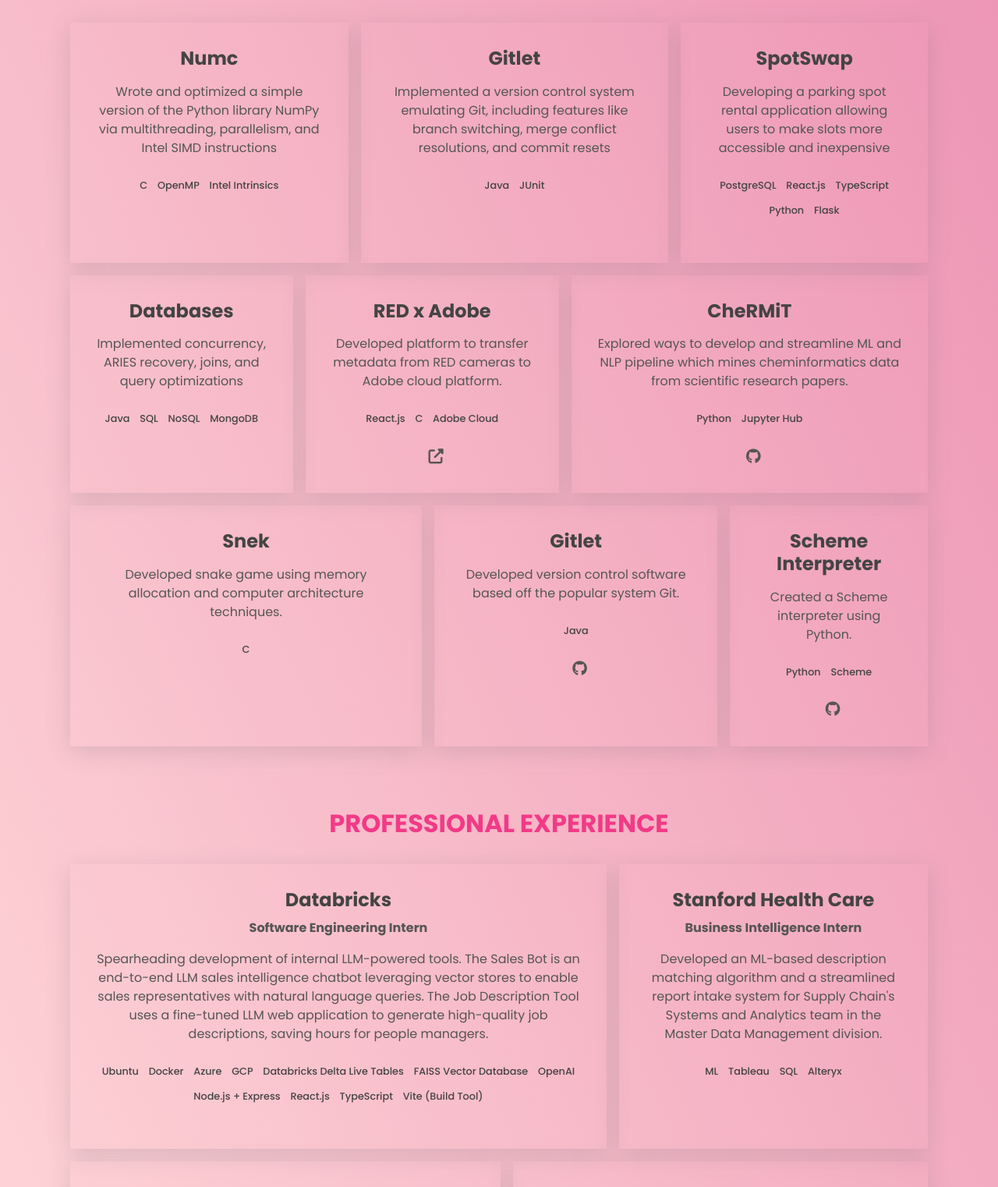
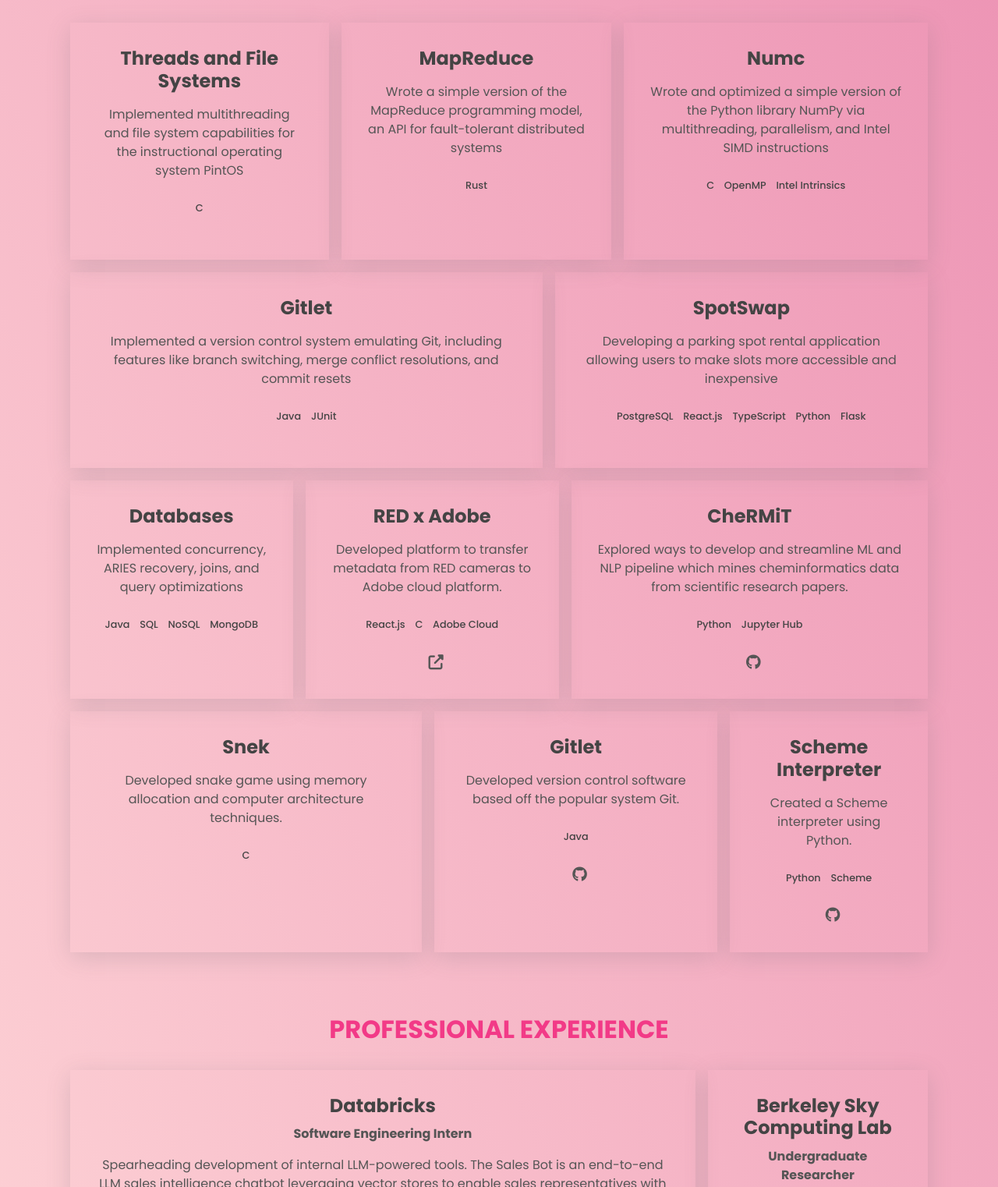
Before and after one commit to jananisriram/jananisriram.github.io, a plain HTML site: page index.html in a window 1280 px wide. Shown: the part 624-2146 px from the top of the page at 78% size. Drawn offline with Linux system fonts and the light colour scheme.

Commit message:
updated with new information

```diff
--- a/index.html
+++ b/index.html
@@ -100,6 +100,46 @@
       <div class="projects__grid">
 
         <div class="project">
+          <h3>Threads and File Systems</h3>
+          <p class="project__description">
+            Implemented multithreading and file system capabilities for the instructional operating system PintOS
+          </p>
+          <ul class="project__stack">
+            <li class="project__stack-item">C</li>
+          </ul>
+          <!--
+          <a href="https://github.com" aria-label="source code" class="link link--icon">
+            <i aria-hidden="true" class="fab fa-github"></i>
+          </a>
+          -->
+          <!--
+          <a href="https://www.red.com/" aria-label="live preview" class="link link--icon">
+            <i aria-hidden="true" class="fas fa-external-link-alt"></i>
+          </a>
+          -->
+        </div>
+
+        <div class="project">
+          <h3>MapReduce</h3>
+          <p class="project__description">
+            Wrote a simple version of the MapReduce programming model, an API for fault-tolerant distributed systems
+          </p>
+          <ul class="project__stack">
+            <li class="project__stack-item">Rust</li>
+          </ul>
+          <!--
+          <a href="https://github.com" aria-label="source code" class="link link--icon">
+            <i aria-hidden="true" class="fab fa-github"></i>
+          </a>
+          -->
+          <!--
+          <a href="https://www.red.com/" aria-label="live preview" class="link link--icon">
+            <i aria-hidden="true" class="fas fa-external-link-alt"></i>
+          </a>
+          -->
+        </div>
+
+        <div class="project">
           <h3>Numc</h3>
           <p class="project__description">
             Wrote and optimized a simple version of the Python library NumPy via multithreading, parallelism, and Intel SIMD instructions
@@ -120,7 +160,9 @@
           </a>
           -->
         </div>
+        </div>
 
+        <div class="projects__grid">
           <div class="project">
             <h3>Gitlet</h3>
             <p class="project__description">
@@ -166,6 +208,7 @@
             -->
           </div>
         </div>
+
         <div class="projects__grid">
 
         <div class="project">
@@ -335,16 +378,13 @@
         </div>
 
         <div class="project">
-          <h3>Stanford Health Care</h3>
-          <h6 style="padding-top: 10px;">Business Intelligence Intern</h6>
+          <h3>Berkeley Sky Computing Lab</h3>
+          <h6 style="padding-top: 10px;">Undergraduate Researcher</h6>
           <p class="project__description">
-            Developed an ML-based description matching algorithm and a streamlined report intake system for Supply Chain's Systems and Analytics team in the Master Data Management division.
+            Working with graduate researcher Neil Giridharan on cryptographic applications in distributed systems.
           </p>
           <ul class="project__stack">
-            <li class="project__stack-item">ML</li>
-            <li class="project__stack-item">Tableau</li>
-            <li class="project__stack-item">SQL</li>
-            <li class="project__stack-item">Alteryx</li>
+            <li class="project__stack-item">Rust</li>
           </ul>
 
           <!--
@@ -358,6 +398,7 @@
           </a>
           -->
         </div>
+
         </div>
         <div class="projects__grid">
 
@@ -390,7 +431,7 @@
 
           <h6 style="padding-top: 10px;">Teaching Assistant (TA)</h6>
           <p class="project__description">
-            Lead weekly discussions for 30 students, host personal office hours, and manage course logistics and grading schema for 500+ students
+            Lead weekly discussions for 30 students, host personal office hours, and manage course logistics and grading schema for 500+ students in CS 186 (Databases).
           </p>
 
           <h6 style="padding-top: 10px;">Tutor</h6>
@@ -462,6 +503,31 @@
           <a href="https://pine-biotech.com/" target="_blank" aria-label="live preview" class="link link--icon">
             <i aria-hidden="true" class="fas fa-external-link-alt"></i>
           </a>
+        </div>
+
+        <div class="project">
+          <h3>Stanford Health Care</h3>
+          <h6 style="padding-top: 10px;">Business Intelligence Intern</h6>
+          <p class="project__description">
+            Developed an ML-based description matching algorithm and a streamlined report intake system for Supply Chain's Systems and Analytics team in the Master Data Management division.
+          </p>
+          <ul class="project__stack">
+            <li class="project__stack-item">ML</li>
+            <li class="project__stack-item">Tableau</li>
+            <li class="project__stack-item">SQL</li>
+            <li class="project__stack-item">Alteryx</li>
+          </ul>
+
+          <!--
+          <a href="https://github.com" aria-label="source code" class="link link--icon">
+            <i aria-hidden="true" class="fab fa-github"></i>
+          </a>
+          -->
+          <!--
+          <a href="https://csmentors.berkeley.edu/#/bios/cs61b" aria-label="live preview" class="link link--icon">
+            <i aria-hidden="true" class="fas fa-external-link-alt"></i>
+          </a>
+          -->
         </div>
 
       </div>
@@ -562,6 +628,7 @@
 
       <h2 class="section__title">Skills</h2>
       <ul class="skills__list">
+        <li class="skills__list-item btn btn--plain">Operating Systems and Systems Programming (C, Rust, MapReduce, Threading)</li>
         <li class="skills__list-item btn btn--plain">Computer Architecture (C, RISC-V Assembly, Intel Intrinsics, OpenMP)</li>
         <li class="skills__list-item btn btn--plain">Algorithms (Java, Python)</li>
         <li class="skills__list-item btn btn--plain">Vector Databases (FAISS, Pinecone)</li>
```
Lines whose indentation alone changed are shown as unchanged.
